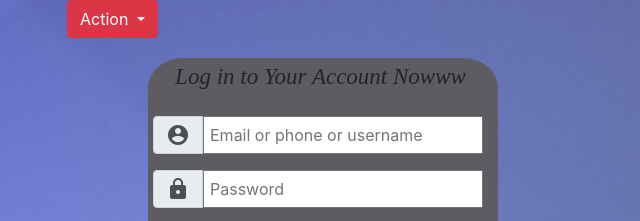
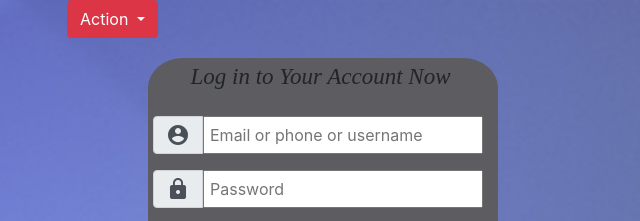
Before and after one commit to Ilan955/OverallWeb, a plain HTML site: page LogIn.html in a window 1280 px wide. Shown: the top 221 px of the page, 317-957 px from the left. Drawn offline with nearby package versions, Linux system fonts and the light colour scheme.

Commit message:
commit on 'master'

```diff
--- a/LogIn.html
+++ b/LogIn.html
@@ -38,7 +38,7 @@
   <div class="container-fluid">
 
     <div class="inner">
-        <h3 style='font-family: Antic Slab; font-size: 23px;'>Log in to Your Account Nowww</h3>
+        <h3 style='font-family: Antic Slab; font-size: 23px;'>Log in to Your Account Now</h3>
         <div class="input-group mb-3">
           <div class="input-group-prepend">
             <span class="input-group-text" id="basic-addon1"><span class="material-icons">
```
